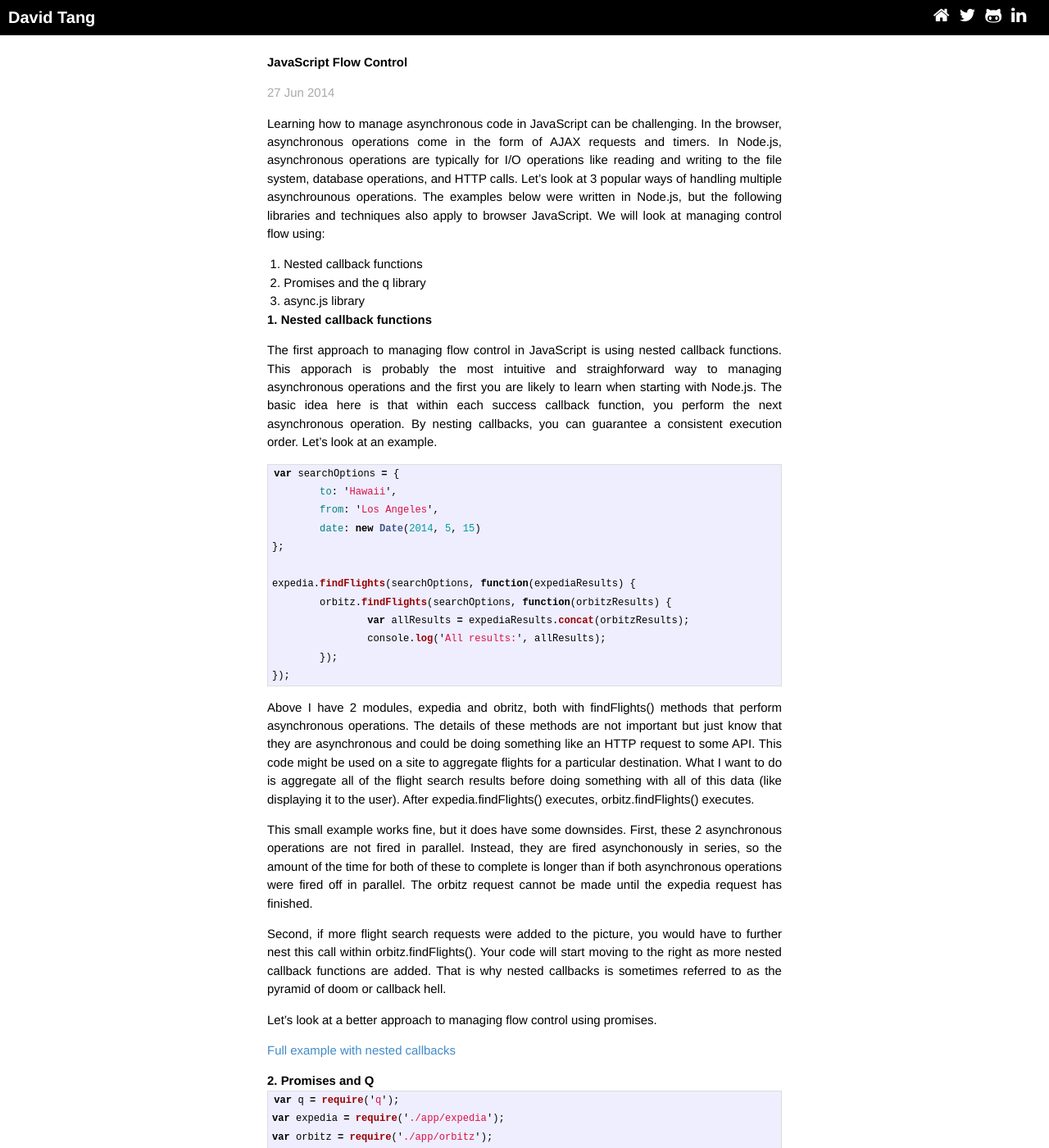
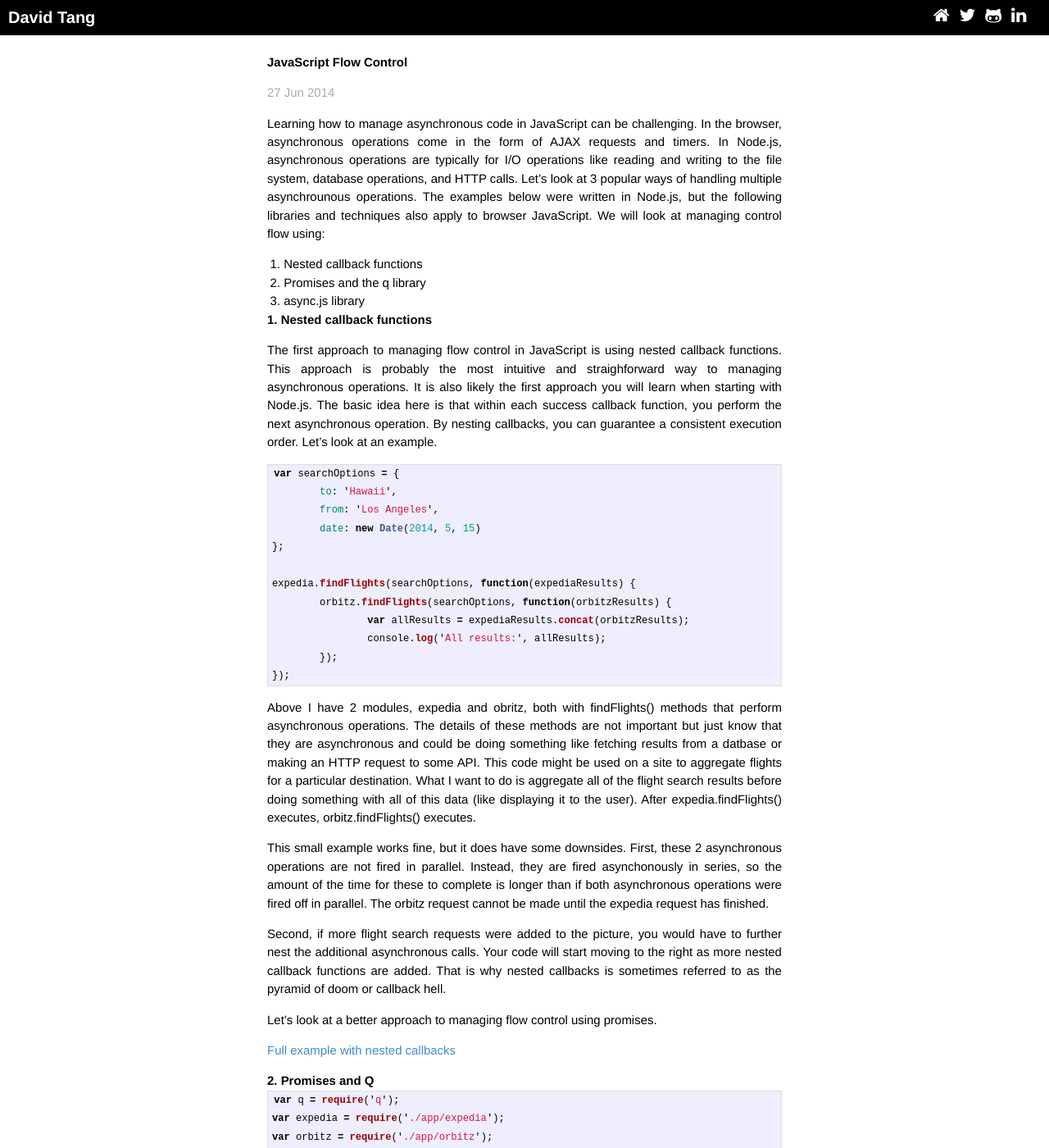
Before and after one commit to iamdtang/skaterdav85.github.io, a Jekyll site: the page built from _posts/2014-06-27-JavaScript-Flow-Control.markdown, in a window 1280 px wide and 1400 px high. Shown: the whole window at 82% size. Built offline with Jekyll 4.4.1, drawn with Linux system fonts in a browser that asks for light colours; nearby versions of some CDN libraries; Markdown is read by kramdown in place of the engine named in the settings; comment, search, counter and statistics services are not loaded.

Commit message:
Update 2014-06-27-JavaScript-Flow-Control.markdown

````diff
--- a/_posts/2014-06-27-JavaScript-Flow-Control.markdown
+++ b/_posts/2014-06-27-JavaScript-Flow-Control.markdown
@@ -13,7 +13,7 @@ Learning how to manage asynchronous code in JavaScript can be challenging. In th
 
 ### 1. Nested callback functions
 
-The first approach to managing flow control in JavaScript is using nested callback functions. This apporach is probably the most intuitive and straighforward way to managing asynchronous operations and the first you are likely to learn when starting with Node.js. The basic idea here is that within each success callback function, you perform the next asynchronous operation. By nesting callbacks, you can guarantee a consistent execution order. Let's look at an example.
+The first approach to managing flow control in JavaScript is using nested callback functions. This approach is probably the most intuitive and straighforward way to managing asynchronous operations. It is also likely the first approach you will learn when starting with Node.js. The basic idea here is that within each success callback function, you perform the next asynchronous operation. By nesting callbacks, you can guarantee a consistent execution order. Let's look at an example.
 
 ```js
 var searchOptions = {
@@ -30,11 +30,11 @@ expedia.findFlights(searchOptions, function(expediaResults) {
 });
 ```
 
-Above I have 2 modules, expedia and obritz, both with findFlights() methods that perform asynchronous operations. The details of these methods are not important but just know that they are asynchronous and could be doing something like an HTTP request to some API. This code might be used on a site to aggregate flights for a particular destination. What I want to do is aggregate all of the flight search results before doing something with all of this data (like displaying it to the user). After expedia.findFlights() executes, orbitz.findFlights() executes.
+Above I have 2 modules, expedia and obritz, both with findFlights() methods that perform asynchronous operations. The details of these methods are not important but just know that they are asynchronous and could be doing something like fetching results from a datbase or making an HTTP request to some API. This code might be used on a site to aggregate flights for a particular destination. What I want to do is aggregate all of the flight search results before doing something with all of this data (like displaying it to the user). After expedia.findFlights() executes, orbitz.findFlights() executes.
 
-This small example works fine, but it does have some downsides. First, these 2 asynchronous operations are not fired in parallel. Instead, they are fired asynchonously in series, so the amount of the time for both of these to complete is longer than if both asynchronous operations were fired off in parallel. The orbitz request cannot be made until the expedia request has finished.
+This small example works fine, but it does have some downsides. First, these 2 asynchronous operations are not fired in parallel. Instead, they are fired asynchonously in series, so the amount of the time for these to complete is longer than if both asynchronous operations were fired off in parallel. The orbitz request cannot be made until the expedia request has finished.
 
-Second, if more flight search requests were added to the picture, you would have to further nest this call within orbitz.findFlights(). Your code will start moving to the right as more nested callback functions are added. That is why nested callbacks is sometimes referred to as the pyramid of doom or callback hell.
+Second, if more flight search requests were added to the picture, you would have to further nest the additional asynchronous calls. Your code will start moving to the right as more nested callback functions are added. That is why nested callbacks is sometimes referred to as the pyramid of doom or callback hell.
 
 Let's look at a better approach to managing flow control using promises.
 
````
